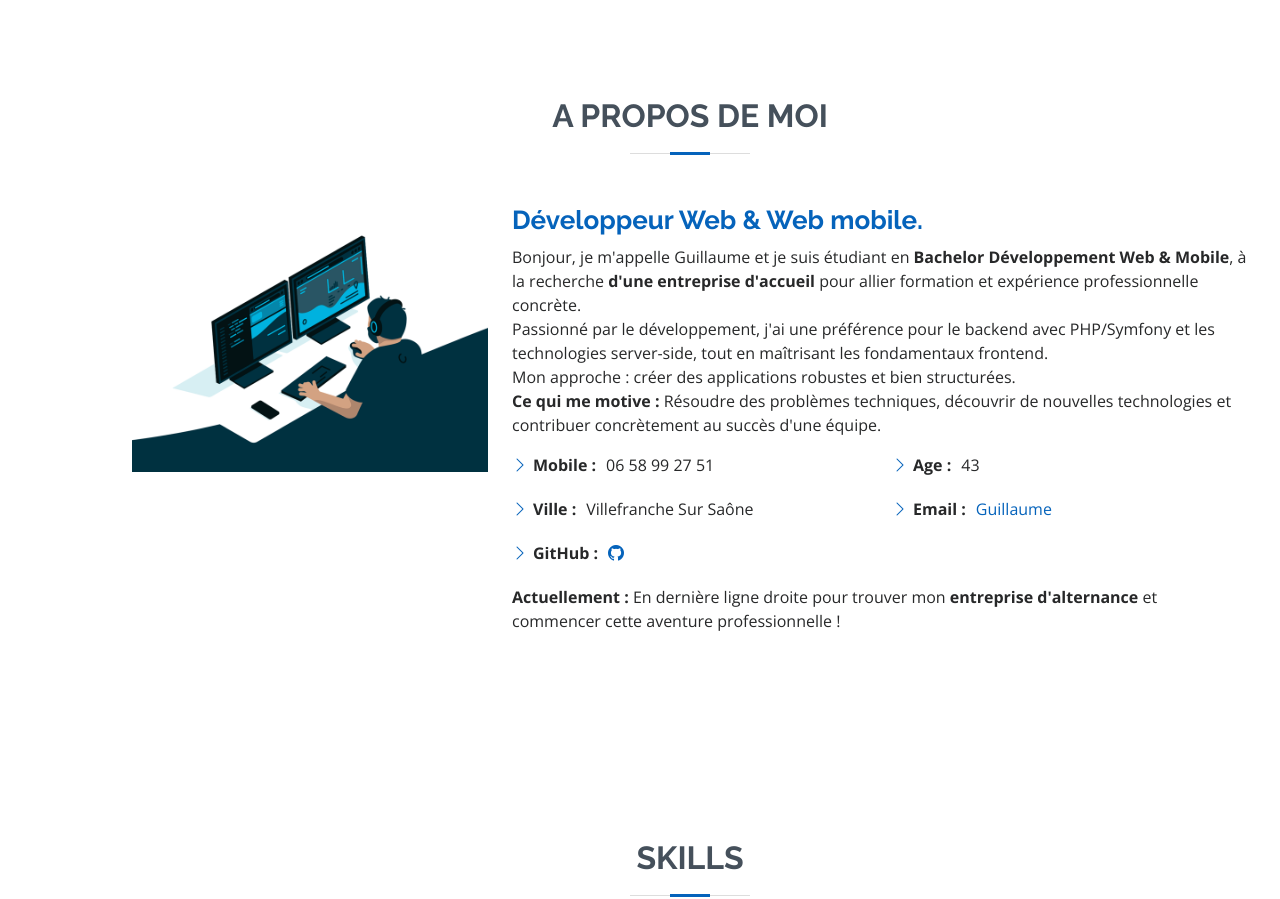
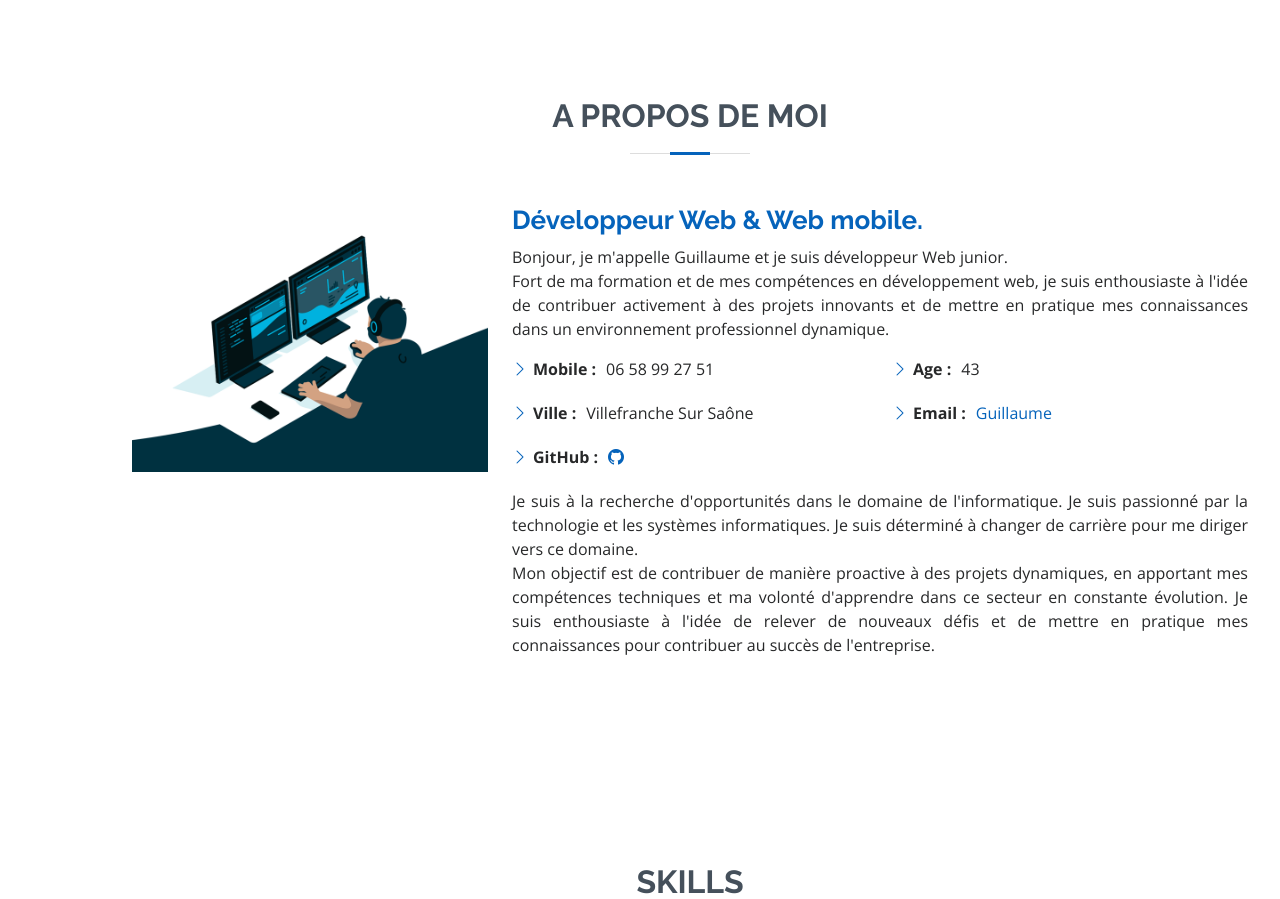
Before and after one commit to GuillaumeReb/portfolio, a PHP site: page / in a window 1280 px wide. Shown: the part 811-1710 px from the top of the page. Run offline with PHP 8.4, Linux system fonts and the light colour scheme; some libraries are stand-ins or nearby versions.

Commit message:
Modif du texte A propos de moi

```diff
--- a/index.php
+++ b/index.php
@@ -132,15 +132,15 @@ if ($_SERVER['REQUEST_METHOD'] === 'POST') {
           <div class="col-lg-8 pt-4 pt-lg-0 content">
             <h3>Développeur Web &amp; Web mobile.</h3>
             <!-- <p class="fst-italic"> -->
-            <p>
-              <!-- Bonjour, je m'appelle Guillaume et je suis développeur Web junior.
+            <p style="text-align: justify;">
+              Bonjour, je m'appelle Guillaume et je suis développeur Web junior.<br>
               Fort de ma formation et de mes compétences en développement web,
               je suis enthousiaste à l'idée de contribuer activement à des projets innovants et de mettre en
-              pratique mes connaissances dans un environnement professionnel dynamique. -->
-              Bonjour, je m'appelle Guillaume et je suis étudiant en <strong> Bachelor Développement Web & Mobile</strong>, à la recherche <strong>d'une entreprise d'accueil</strong> pour allier formation et expérience professionnelle concrète.
+              pratique mes connaissances dans un environnement professionnel dynamique.
+              <!-- Bonjour, je m'appelle Guillaume et je suis étudiant en <strong> Bachelor Développement Web & Mobile</strong>, à la recherche <strong>d'une entreprise d'accueil</strong> pour allier formation et expérience professionnelle concrète.
               <br> Passionné par le développement, j'ai une préférence pour le backend avec PHP/Symfony et les technologies server-side, tout en maîtrisant les fondamentaux frontend.
               <br> Mon approche : créer des applications robustes et bien structurées.
-              <br> <strong>Ce qui me motive :</strong> Résoudre des problèmes techniques, découvrir de nouvelles technologies et contribuer concrètement au succès d'une équipe.
+              <br> <strong>Ce qui me motive :</strong> Résoudre des problèmes techniques, découvrir de nouvelles technologies et contribuer concrètement au succès d'une équipe. -->
             </p>
             <div class="row">
               <div class="col-lg-6">
@@ -168,18 +168,18 @@ if ($_SERVER['REQUEST_METHOD'] === 'POST') {
                 </ul>
               </div>
             </div>
-            <p>
-              <!-- Je suis à la recherche d'opportunités dans le domaine de
+            <p style="text-align: justify;">
+              Je suis à la recherche d'opportunités dans le domaine de
               l'informatique. Je suis passionné par la technologie et les systèmes
               informatiques. Je suis déterminé à changer de carrière pour me
-              diriger vers ce domaine. Mon objectif est de contribuer de manière
+              diriger vers ce domaine. <br>Mon objectif est de contribuer de manière
               proactive à des projets dynamiques, en apportant mes
               compétences techniques et ma volonté d'apprendre dans ce
               secteur en constante évolution. Je suis enthousiaste à l'idée de
               relever de nouveaux défis et de mettre en pratique mes
-              connaissances pour contribuer au succès de l'entreprise. -->
+              connaissances pour contribuer au succès de l'entreprise.
 
-              <strong>Actuellement :</strong> En dernière ligne droite pour trouver mon <strong> entreprise d'alternance </strong> et commencer cette aventure professionnelle !
+              <!-- <strong>Actuellement :</strong> En dernière ligne droite pour trouver mon <strong> entreprise d'alternance </strong> et commencer cette aventure professionnelle ! -->
               <br>
             </p>
           </div>
```
